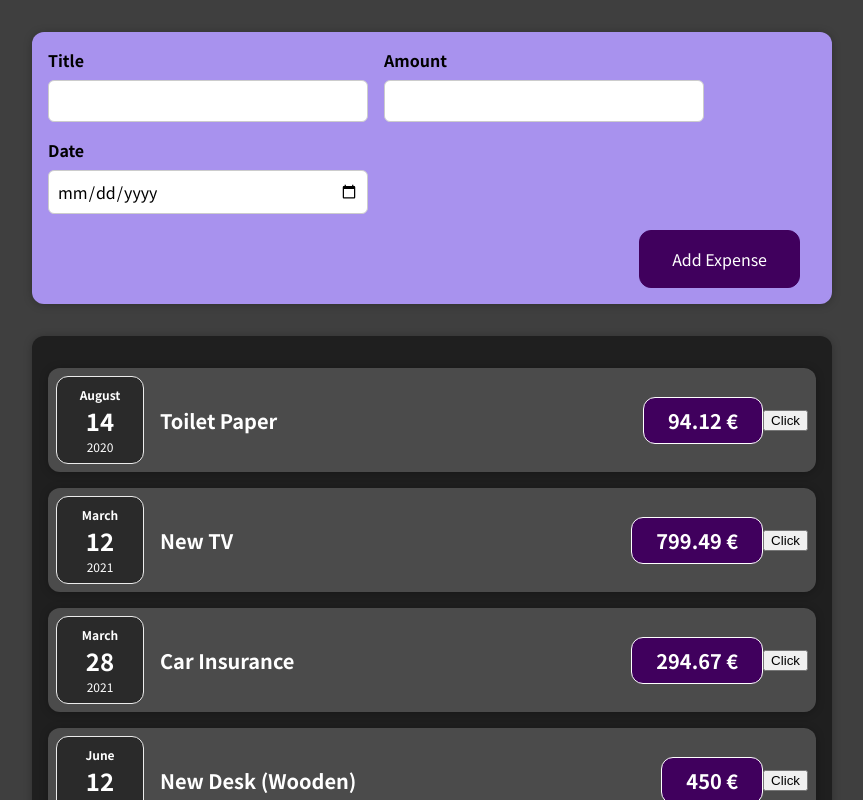
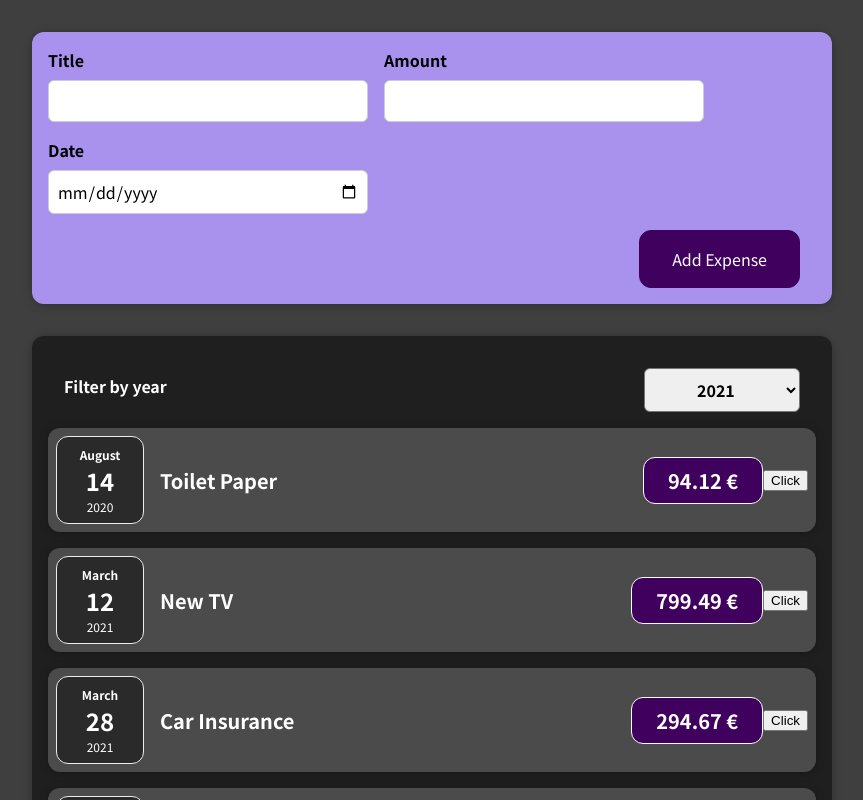
Before and after one commit to aimon7/react-expenses-tracker, a React (Create React App) app: page / in a window 1280 px wide. Shown: the top 800 px of the page, without its empty margins (208-1071 px from the left). Built offline with nearby package versions, Linux system fonts and the light colour scheme.

Commit message:
Assignement 2

```diff
--- a/src/components/Expenses/Expenses.js
+++ b/src/components/Expenses/Expenses.js
@@ -1,14 +1,31 @@
 import ExpenseItem from './ExpenseItem';
 import Card from '../UI/Card';
 import './Expenses.css';
+import ExpensesFilter from './ExpensesFilter';
+import { useState } from 'react';
 
-function Expenses(props){
+function Expenses(props) {
+    const initialState = {
+        year: '2021'
+    };
+    const [state, setState] = useState(initialState);
+
+    function onYearChange(year){
+        setState((prevState) => {
+            return {
+                ...prevState,
+                year: year,
+            };
+        });
+    };
+
     const expenseItems = props.expenses.map((item, index) => {
         return <ExpenseItem key={index} title={item.title} amount={item.amount} date={item.date}/>
-    })
+    });
 
     return (
         <Card className="expenses">
+            <ExpensesFilter defaultValue={state.year} onChangeYear={onYearChange}/>
             {expenseItems}
         </Card>
     )
--- /dev/null
+++ b/src/components/Expenses/ExpensesFilter.css
@@ -0,0 +1,24 @@
+.expenses-filter {
+    color: white;
+    padding: 0 1rem;
+}
+
+.expenses-filter__control {
+    display: flex;
+    width: 100%;
+    align-items: center;
+    justify-content: space-between;
+    margin: 1rem 0;
+}
+
+.expenses-filter label {
+    font-weight: bold;
+    margin-bottom: 0.5rem;
+}
+
+.expenses-filter select {
+    font: inherit;
+    padding: 0.5rem 3rem;
+    font-weight: bold;
+    border-radius: 6px;
+}
--- /dev/null
+++ b/src/components/Expenses/ExpensesFilter.js
@@ -0,0 +1,25 @@
+import React from 'react';
+
+import './ExpensesFilter.css';
+
+const ExpensesFilter = (props) => {
+    function selectHandler(event) {
+        props.onChangeYear(event);
+    }
+
+    return (
+        <div className='expenses-filter'>
+            <div className='expenses-filter__control'>
+                <label>Filter by year</label>
+                <select onChange={selectHandler} value={props.defaultValue}>
+                    <option value='2022'>2022</option>
+                    <option value='2021'>2021</option>
+                    <option value='2020'>2020</option>
+                    <option value='2019'>2019</option>
+                </select>
+            </div>
+        </div>
+    );
+};
+
+export default ExpensesFilter;
```
